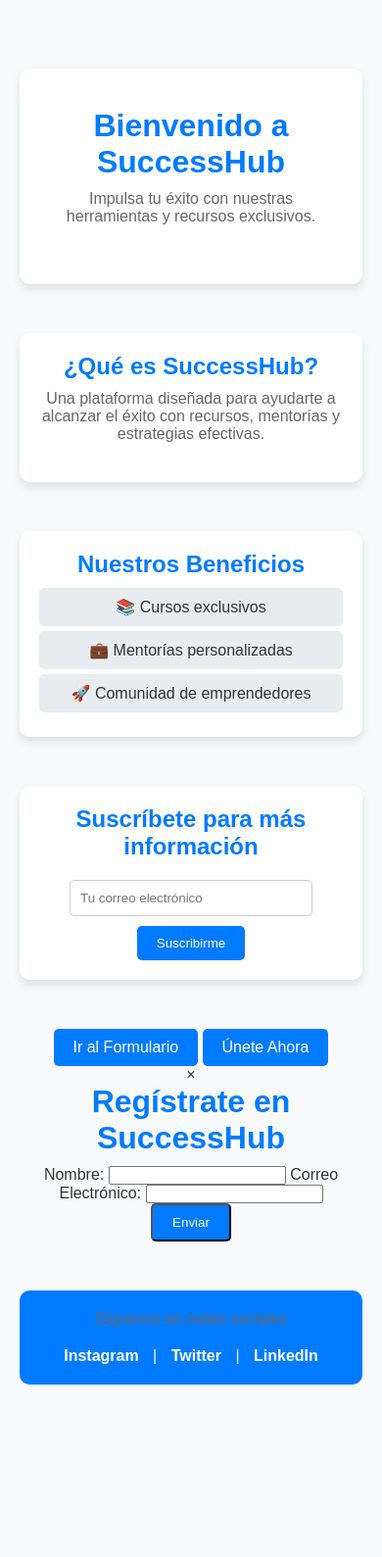
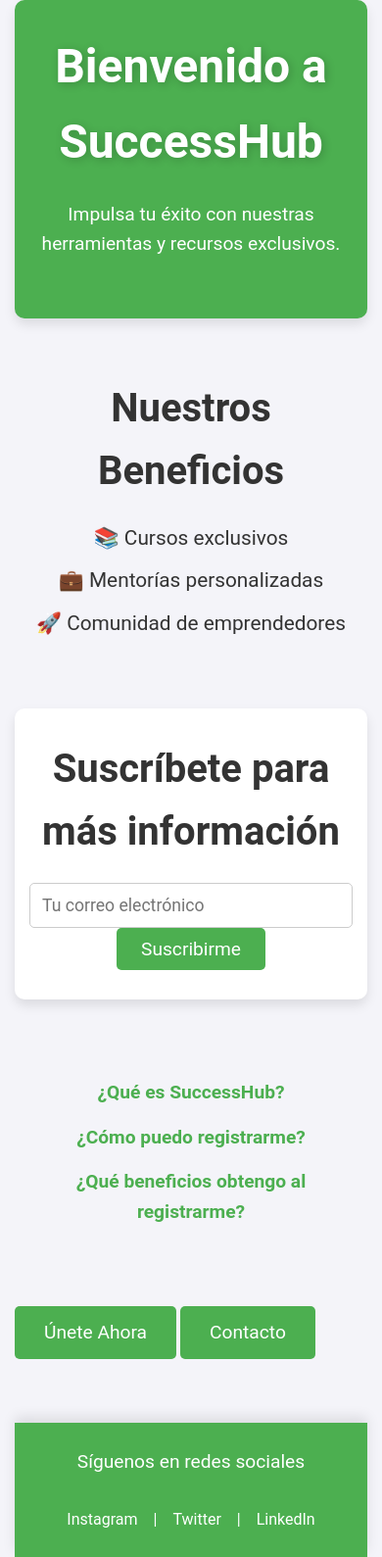
Before and after one commit to Aleeza951/LANDING_PAGE, a plain HTML site: page index.html in a window 390 px wide. Shown: the whole page at 98% size. Before the commit the page ends 1433 px from the top, so only its background shows below. Drawn offline with Linux system fonts and the light colour scheme.

Commit message:
add contacto.html contacto.css

```diff
--- a/formulario.css
+++ /dev/null
@@ -1,88 +0,0 @@
-/* Reset básico */
-* {
-    margin: 0;
-    padding: 0;
-    box-sizing: border-box;
-    font-family: Arial, sans-serif;
-}
-
-/* Estilo para el body */
-body {
-    background-color: #f8f9fa;
-    display: flex;
-    justify-content: center;
-    align-items: center;
-    height: 100vh;
-    color: #333;
-}
-
-/* Estilos del contenedor del formulario */
-.form-container {
-    background-color: white;
-    padding: 40px;
-    border-radius: 8px;
-    box-shadow: 0 4px 10px rgba(0, 0, 0, 0.1);
-    width: 100%;
-    max-width: 400px;
-}
-
-/* Título del formulario */
-h1 {
-    color: #007BFF;
-    font-size: 24px;
-    text-align: center;
-    margin-bottom: 20px;
-}
-
-/* Estilos para los campos de texto */
-label {
-    font-size: 14px;
-    font-weight: bold;
-    margin-bottom: 5px;
-    display: block;
-}
-
-input[type="text"], input[type="email"] {
-    width: 100%;
-    padding: 10px;
-    margin: 10px 0 20px 0;
-    border: 1px solid #ccc;
-    border-radius: 5px;
-    font-size: 16px;
-}
-
-/* Estilos del botón */
-button {
-    width: 100%;
-    padding: 12px;
-    background-color: #007BFF;
-    color: white;
-    border: none;
-    border-radius: 5px;
-    font-size: 16px;
-    cursor: pointer;
-    transition: background-color 0.3s ease;
-}
-
-button:hover {
-    background-color: #0056b3;
-}
-
-/* Estilo de los mensajes de error o ayuda */
-input:focus {
-    outline: none;
-    border-color: #007BFF;
-}
-
-/* Estilo responsive para pantallas pequeñas */
-@media (max-width: 600px) {
-    .form-container {
-        padding: 20px;
-    }
-    h1 {
-        font-size: 20px;
-    }
-    button {
-        font-size: 14px;
-    }
-}
--- a/index.html
+++ b/index.html
@@ -11,12 +11,6 @@
         <h1>Bienvenido a SuccessHub</h1>
         <p>Impulsa tu éxito con nuestras herramientas y recursos exclusivos.</p>
     </div>
-
-    <section class="about">
-        <h2>¿Qué es SuccessHub?</h2>
-        <p>Una plataforma diseñada para ayudarte a alcanzar el éxito con recursos, mentorías y estrategias efectivas.</p>
-    </section>
-
 
     <section class="services">
         <h2>Nuestros Beneficios</h2>
@@ -32,10 +26,28 @@
         <input type="email" placeholder="Tu correo electrónico">
         <button class="btn">Suscribirme</button>
     </section>
-    <a href="formulario.html" class="btn">Ir al Formulario</a>
 
+ <section>
+    <!-- Pregunta 1 -->
+    <div class="faq-item">
+        <h3 onclick="toggleAnswer(1)">¿Qué es SuccessHub?</h3>
+        <p id="answer1" class="faq-answer">SuccessHub es una plataforma en línea que ofrece cursos, mentorías y recursos para ayudarte a alcanzar tus metas profesionales y personales.</p>
+    </div>
 
-<!-- Botón que abre el modal -->
+    <!-- Pregunta 2 -->
+    <div class="faq-item">
+        <h3 onclick="toggleAnswer(2)">¿Cómo puedo registrarme?</h3>
+        <p id="answer2" class="faq-answer">Puedes registrarte haciendo clic en el botón "Únete Ahora" y llenando el formulario con tu nombre y correo electrónico.</p>
+    </div>
+
+    <!-- Pregunta 3 -->
+    <div class="faq-item">
+        <h3 onclick="toggleAnswer(3)">¿Qué beneficios obtengo al registrarme?</h3>
+        <p id="answer3" class="faq-answer">Al registrarte, obtienes acceso a cursos exclusivos, mentorías personalizadas y la oportunidad de formar parte de una comunidad activa de emprendedores.</p>
+    </div>
+</section>
+
+    <!-- Solo un botón para abrir el modal -->
     <a href="javascript:void(0);" class="btn" onclick="openModal()">Únete Ahora</a>
 
     <!-- Modal de registro -->
@@ -43,7 +55,7 @@
         <div class="modal-content">
             <span class="close" onclick="closeModal()">&times;</span>
             <h1>Regístrate en SuccessHub</h1>
-        <form action="procesar_registro.php" method="POST">
+            <form id="registroForm">
                 <label for="name">Nombre:</label>
                 <input type="text" id="name" name="name" required>
 
@@ -54,6 +66,8 @@
             </form>
         </div>
     </div>
+    <!-- Botón de contacto -->
+         <a href="contacto.html" class="btn">Contacto</a>
 
 
     <script>
@@ -73,7 +87,28 @@ window.onclick = function(event) {
                 closeModal();
             }
         }
+
+        // Manejo del envío del formulario (solo frontend)
+        document.getElementById('registroForm').addEventListener('submit', function(event) {
+            event.preventDefault();  // Evita que el formulario se envíe
+
+            // Redirige a la página de bienvenida
+            window.location.href = "welcome.html";
+        });
+
+
+
+            // Función para mostrar/ocultar las respuestas
+            function toggleAnswer(id) {
+            var answer = document.getElementById('answer' + id);
+            if (answer.style.display === "none" || answer.style.display === "") {
+                answer.style.display = "block"; // Muestra la respuesta
+            } else {
+                answer.style.display = "none"; // Oculta la respuesta
+            }
+        }
     </script>
+
     <footer>
         <p>Síguenos en redes sociales</p>
         <a href="#">Instagram</a> | <a href="#">Twitter</a> | <a href="#">LinkedIn</a>
--- a/style.css
+++ b/style.css
@@ -1,109 +1,269 @@
-/* Reset básico */
+/* General Styles */
 * {
     margin: 0;
     padding: 0;
     box-sizing: border-box;
-    font-family: Arial, sans-serif;
+    font-family: 'Roboto', sans-serif;
 }
 
 body {
-    background: #f8f9fa;
+    background-color: #f4f4f9;
     color: #333;
-    text-align: center;
-    padding: 20px;
+    line-height: 1.6;
+    padding: 0 15px;
+    font-size: 16px;
 }
 
-/* Estilos del contenedor principal */
+/* Container */
 .container {
-    max-width: 600px;
-    margin: 50px auto;
-    background: white;
-    padding: 40px;
+    text-align: center;
+    padding: 50px 0;
+    background-color: #4CAF50;
+    color: white;
     border-radius: 10px;
-    box-shadow: 0 5px 10px rgba(0, 0, 0, 0.1);
+    box-shadow: 0 6px 12px rgba(0, 0, 0, 0.1);
+    transition: transform 0.3s ease-in-out;
+}
+
+.container:hover {
+    transform: scale(1.05);
 }
 
 h1 {
-    color: #007BFF;
-    margin-bottom: 10px;
+    font-size: 3rem;
+    margin-bottom: 20px;
+    text-shadow: 2px 2px 10px rgba(0, 0, 0, 0.2);
 }
 
 p {
-    color: #666;
-    margin-bottom: 20px;
+    font-size: 1.2rem;
+    margin-bottom: 30px;
 }
 
-.btn {
-    text-decoration: none;
-    background: #007BFF;
-    color: white;
-    padding: 10px 20px;
-    border-radius: 5px;
-    display: inline-block;
-    transition: 0.3s;
+/* Section Styles */
+section {
+    padding: 50px 20px;
+    text-align: center;
+    margin-top: 30px;
 }
 
-.btn:hover {
-    background: #0056b3;
+.about {
+    background-color: #ffffff;
+    border-radius: 10px;
+    box-shadow: 0 6px 15px rgba(0, 0, 0, 0.1);
+    margin-bottom: 30px;
+    transition: transform 0.3s ease-in-out;
 }
 
-/* Sección Sobre Nosotros */
-.about, .services, .subscribe {
-    margin: 50px auto;
-    max-width: 600px;
-    padding: 20px;
-    background: white;
-    border-radius: 10px;
-    box-shadow: 0 5px 10px rgba(0, 0, 0, 0.1);
+.about:hover {
+    transform: translateY(-5px);
+}
+.faq-item {
+    margin-bottom: 15px;
 }
 
-h2 {
-    color: #007BFF;
-    margin-bottom: 10px;
+.faq-answer {
+    display: none; /* Ocultar la respuesta al principio */
+    margin-top: 10px;
+    font-size: 1rem;
+    color: #555;
 }
 
-ul {
-    list-style: none;
+.faq-item h3 {
+    cursor: pointer;
+    font-size: 1.2rem;
+    font-weight: bold;
+    color: #4CAF50;
+}
+
+.faq-item h3:hover {
+    color: #45a049;
+}
+h2 {
+    font-size: 2.5rem;
+    margin-bottom: 20px;
+    color: #333;
+}
+
+.services ul {
+    list-style-type: none;
     padding: 0;
 }
 
-ul li {
-    background: #e9ecef;
-    padding: 10px;
-    margin: 5px 0;
-    border-radius: 5px;
+.services li {
+    font-size: 1.3rem;
+    margin: 10px 0;
 }
 
-/* Formulario de suscripción */
+/* Subscribe Section */
+.subscribe {
+    background-color: #ffffff;
+    border-radius: 10px;
+    padding: 30px;
+    box-shadow: 0 6px 12px rgba(0, 0, 0, 0.1);
+    margin-bottom: 30px;
+}
+
 .subscribe input {
-    width: 80%;
-    padding: 10px;
+    width: 70%;
+    padding: 12px;
+    border: 1px solid #ccc;
+    border-radius: 5px;
+    margin-right: 10px;
+    font-size: 1.1rem;
+    transition: border 0.3s ease;
+}
+
+.subscribe input:focus {
+    border: 2px solid #4CAF50;
+}
+
+.subscribe button {
+    padding: 12px 30px;
+    background-color: #4CAF50;
+    color: white;
+    border: none;
+    border-radius: 5px;
+    cursor: pointer;
+    font-size: 1.2rem;
+    transition: background-color 0.3s ease, transform 0.3s ease;
+}
+
+.subscribe button:hover {
+    background-color: #45a049;
+    transform: scale(1.05);
+}
+
+/* Button (General) */
+a.btn {
+    display: inline-block;
+    background-color: #4CAF50;
+    color: white;
+    padding: 12px 30px;
+    text-decoration: none;
+    border-radius: 5px;
+    font-size: 1.2rem;
+    margin: 15px 0;
+    transition: background-color 0.3s ease, transform 0.3s ease;
+}
+
+a.btn:hover {
+    background-color: #45a049;
+    transform: scale(1.05);
+}
+
+/* Modal Styles */
+.modal {
+    display: none;
+    position: fixed;
+    z-index: 1;
+    left: 0;
+    top: 0;
+    width: 100%;
+    height: 100%;
+    background-color: rgba(0, 0, 0, 0.6);
+    justify-content: center;
+    align-items: center;
+}
+
+.modal-content {
+    background-color: white;
+    border-radius: 10px;
+    padding: 30px;
+    width: 350px;
+    box-shadow: 0 6px 12px rgba(0, 0, 0, 0.2);
+    transition: transform 0.3s ease;
+}
+
+.modal-content:hover {
+    transform: translateY(-5px);
+}
+
+.modal-content h1 {
+    font-size: 2rem;
+    margin-bottom: 20px;
+    color: #333;
+}
+
+.modal-content input {
+    width: 100%;
+    padding: 12px;
     margin: 10px 0;
     border: 1px solid #ccc;
     border-radius: 5px;
 }
 
-.subscribe button {
+.modal-content button {
+    width: 100%;
+    padding: 12px;
+    background-color: #4CAF50;
+    color: white;
+    border: none;
+    border-radius: 5px;
     cursor: pointer;
-    border: none;
+    font-size: 1.2rem;
+    transition: background-color 0.3s ease, transform 0.3s ease;
+}
+
+.modal-content button:hover {
+    background-color: #45a049;
+    transform: scale(1.05);
+}
+
+.close {
+    color: #aaa;
+    font-size: 30px;
+    font-weight: bold;
+    position: absolute;
+    top: 15px;
+    right: 15px;
+    cursor: pointer;
+}
+
+.close:hover,
+.close:focus {
+    color: black;
+    text-decoration: none;
+    cursor: pointer;
 }
 
 /* Footer */
 footer {
+    text-align: center;
+    padding: 25px 0;
+    background-color: #4CAF50;
+    color: white;
     margin-top: 50px;
-    padding: 20px;
-    background: #007BFF;
-    color: white;
-    border-radius: 10px;
+    box-shadow: 0 -6px 12px rgba(0, 0, 0, 0.1);
 }
 
 footer a {
     color: white;
     text-decoration: none;
-    margin: 0 10px;
-    font-weight: bold;
+    padding: 0 12px;
+    transition: color 0.3s ease;
 }
 
 footer a:hover {
-    text-decoration: underline;
+    color: #f4f4f9;
 }
+
+/* Responsiveness */
+@media (max-width: 768px) {
+    .container, .about, .services, .subscribe {
+        padding: 30px 15px;
+    }
+
+    .subscribe input {
+        width: 100%;
+        margin-right: 0;
+    }
+
+    .modal-content {
+        width: 90%;
+    }
+
+    .btn, .subscribe button {
+        padding: 10px 25px;
+    }
+}
--- a/welcome.css
+++ b/welcome.css
@@ -20,7 +20,7 @@ body {
 }
 
 h1 {
-    color: #4CAF50;
+    color: #007BFF;
     font-size: 2.5rem;
     margin-bottom: 15px;
 }
```
Also changed, not shown: contacto.css (added, +53 -0 lines), contacto.html (renamed from formulario.html, +10 -12 lines). Lines whose indentation alone changed are shown as unchanged.
